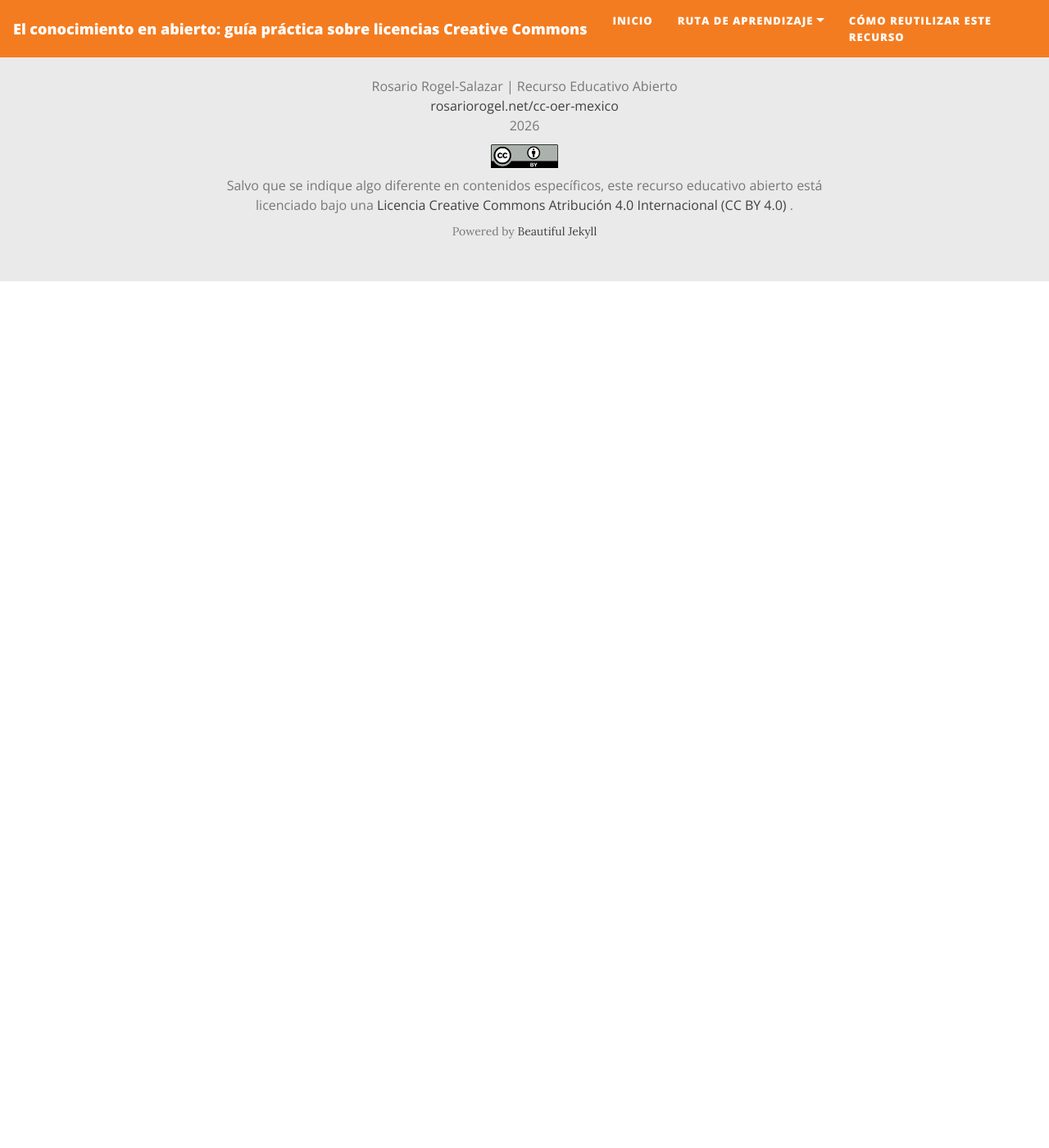
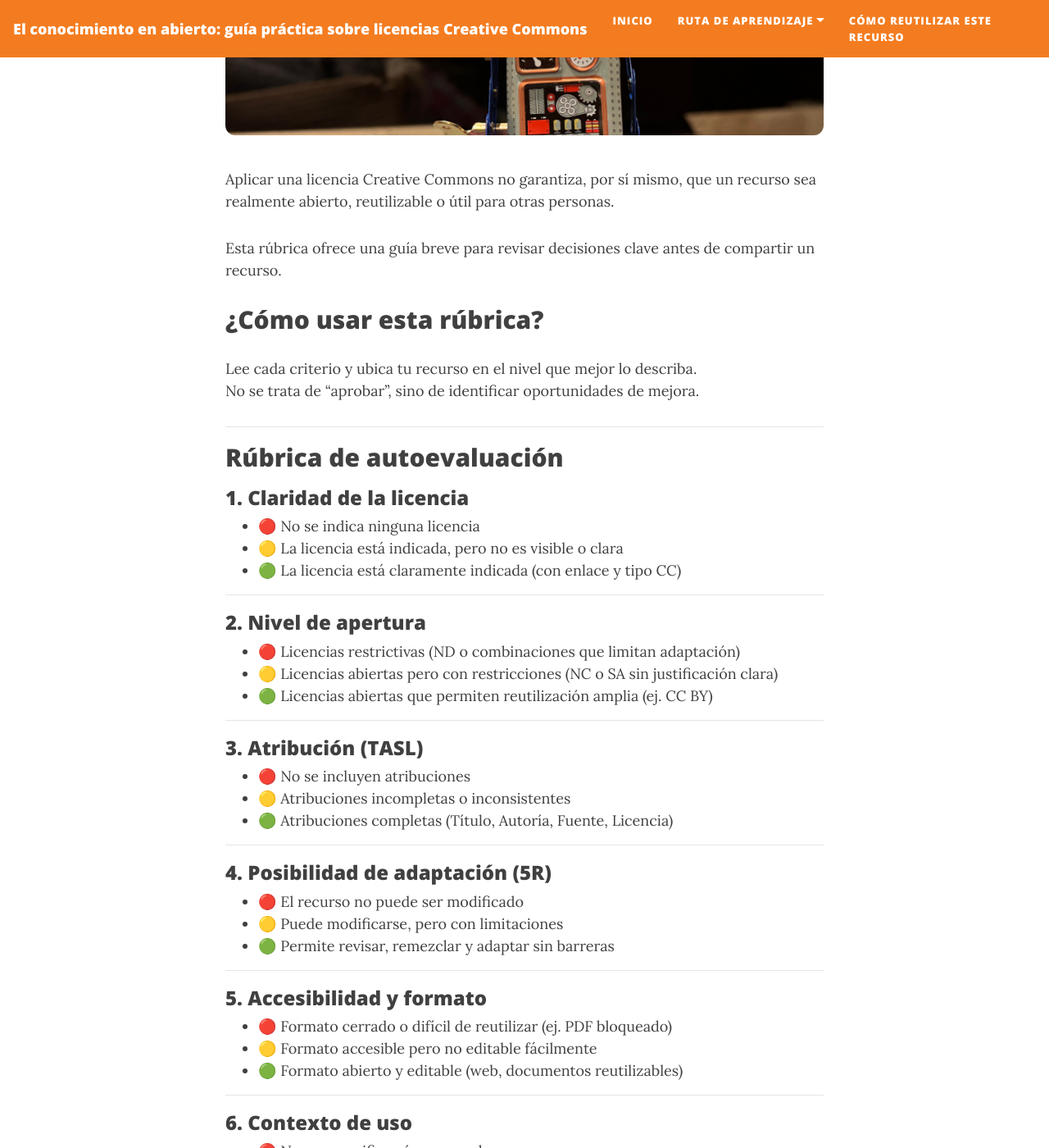
Before and after one commit to rosariorogel/cc-oer-mexico, a Jekyll site: the page built from _pages/rubrica.md, in a window 1280 px wide and 1400 px high, scrolled down 605 px. Shown: the whole window at 82% size. Built offline with Jekyll 4.4.1, drawn with Linux system fonts in a browser that asks for light colours; nearby versions of some CDN libraries; before the commit the page ends 948 px from its top, so only the background shows below that; some of the changed text lies outside the part shown.

Commit message:
Update rubrica.md

```diff
--- a/_pages/rubrica.md
+++ b/_pages/rubrica.md
@@ -1,6 +1,95 @@
 ---
 layout: page
 title: "Autoevaluar el uso de licencias abiertas: rúbrica de apoyo"
-permalink: /rubrica/
+permalink: /autoevaluacion/
 ---
-Contenido en proceso
+
+<div style="width:100%; height:260px; overflow:hidden; margin: 0 0 40px 0; border-radius:12px;">
+  <img src="{{ '/assets/img/Rob_fuego.png' | relative_url }}"
+       alt="Autoevaluación del uso de licencias abiertas"
+       style="width:100%; height:100%; object-fit:cover; object-position:center 60%;">
+</div>
+
+Aplicar una licencia Creative Commons no garantiza, por sí mismo, que un recurso sea realmente abierto, reutilizable o útil para otras personas.
+
+Esta rúbrica ofrece una guía breve para revisar decisiones clave antes de compartir un recurso.
+
+## ¿Cómo usar esta rúbrica?
+
+Lee cada criterio y ubica tu recurso en el nivel que mejor lo describa.
+No se trata de “aprobar”, sino de identificar oportunidades de mejora.
+
+---
+
+## Rúbrica de autoevaluación
+
+### 1. Claridad de la licencia
+
+- 🔴 No se indica ninguna licencia
+- 🟡 La licencia está indicada, pero no es visible o clara
+- 🟢 La licencia está claramente indicada (con enlace y tipo CC)
+
+---
+
+### 2. Nivel de apertura
+
+- 🔴 Licencias restrictivas (ND o combinaciones que limitan adaptación)
+- 🟡 Licencias abiertas pero con restricciones (NC o SA sin justificación clara)
+- 🟢 Licencias abiertas que permiten reutilización amplia (ej. CC BY)
+
+---
+
+### 3. Atribución (TASL)
+
+- 🔴 No se incluyen atribuciones
+- 🟡 Atribuciones incompletas o inconsistentes
+- 🟢 Atribuciones completas (Título, Autoría, Fuente, Licencia)
+
+---
+
+### 4. Posibilidad de adaptación (5R)
+
+- 🔴 El recurso no puede ser modificado
+- 🟡 Puede modificarse, pero con limitaciones
+- 🟢 Permite revisar, remezclar y adaptar sin barreras
+
+---
+
+### 5. Accesibilidad y formato
+
+- 🔴 Formato cerrado o difícil de reutilizar (ej. PDF bloqueado)
+- 🟡 Formato accesible pero no editable fácilmente
+- 🟢 Formato abierto y editable (web, documentos reutilizables)
+
+---
+
+### 6. Contexto de uso
+
+- 🔴 No se especifica cómo usar el recurso
+- 🟡 Se sugiere uso, pero de forma limitada
+- 🟢 Se invita explícitamente a reutilizar, adaptar y compartir
+
+---
+
+## Interpretación rápida
+
+- Mayoría 🔴 → el recurso es cerrado o poco reutilizable
+- Mayoría 🟡 → hay apertura parcial, pero con barreras
+- Mayoría 🟢 → el recurso está alineado con principios de REA
+
+---
+
+## Una pregunta incómoda (pero necesaria)
+
+Antes de publicar, pregúntate:
+
+> ¿Este recurso está diseñado para circular… o solo para ser consumido?
+
+---
+
+## Cierre
+
+La apertura no se define solo por una licencia, sino por las condiciones reales de uso que habilita.
+
+Una buena decisión de licenciamiento no solo protege la autoría.
+También amplía el alcance del conocimiento.
```
